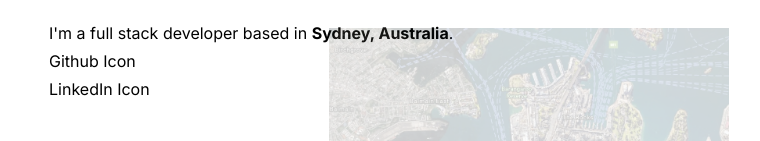
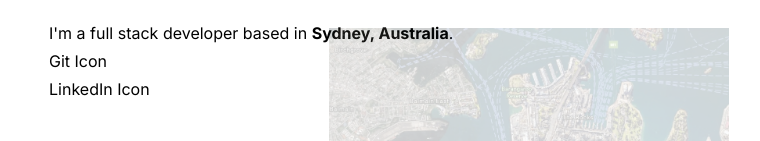
Before and after one commit to mtu2/portfolio, a React (Create React App) app: page / in a window 1280 px wide. Shown: the part 181-322 px from the top of the page, without its empty margins (251-1011 px from the left). Built offline with nearby package versions, Linux system fonts and the light colour scheme.

Commit message:
Icon edits

```diff
--- a/src/App.js
+++ b/src/App.js
@@ -20,7 +20,7 @@ function App() {
           I'm a full stack developer based in <strong>Sydney, Australia</strong>
           .
         </p>
-        <p>Github Icon</p>
+        <p>Git Icon</p>
         <p>LinkedIn Icon</p>
         <img src={sydney} alt="Sydney"></img>
       </div>
```
